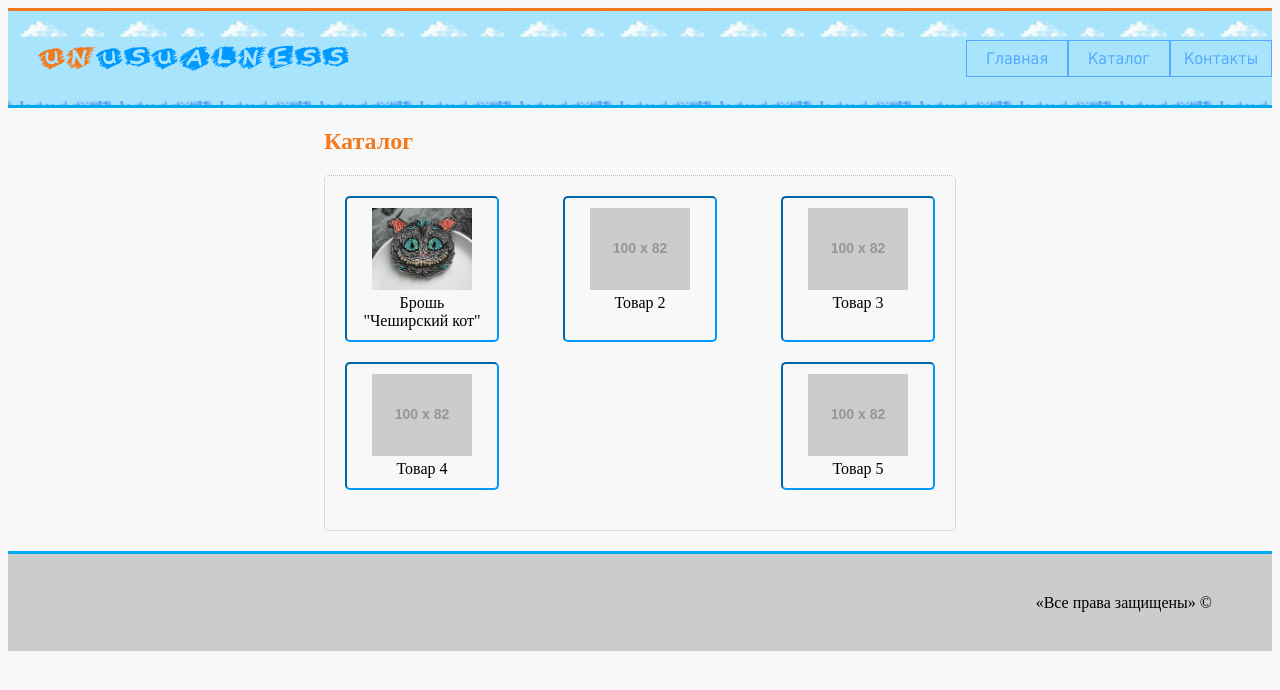
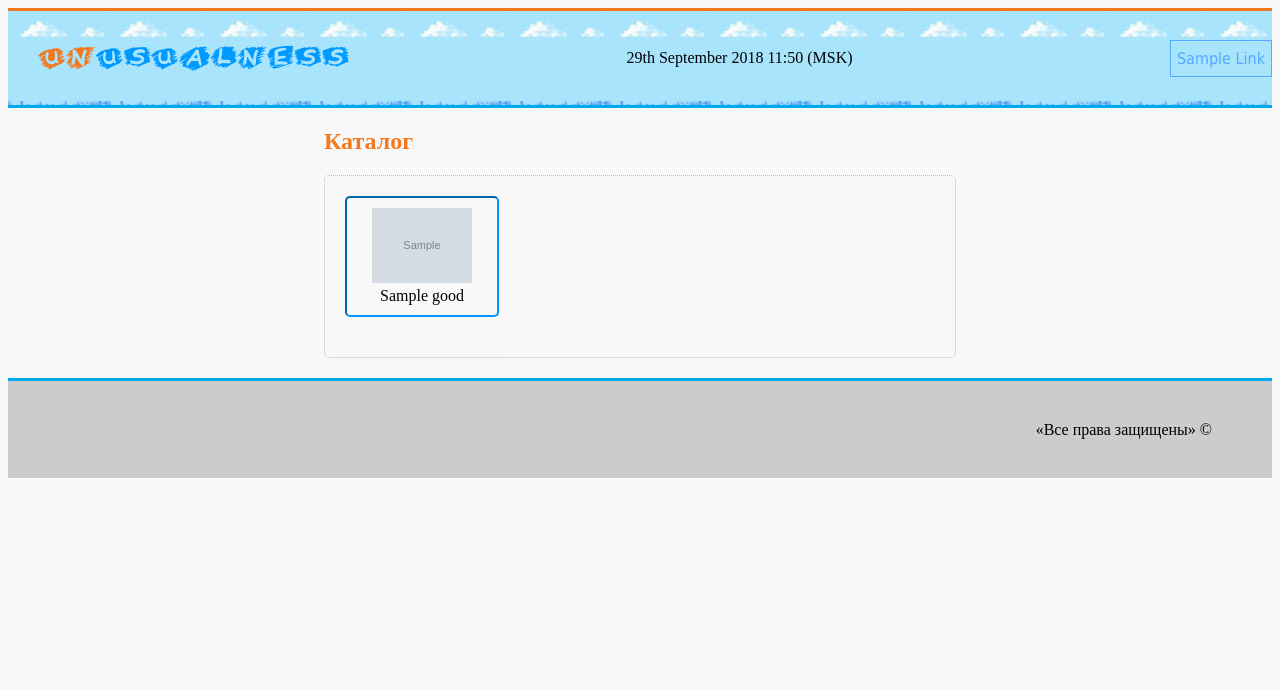
Before and after one commit to donc1everon/django, a Django app: template server/mainapp/templates/mainapp/catalog.html in a window 1280 px wide. Shown: the top 690 px of the page. Run offline with Django 3.2, Linux system fonts and the light colour scheme; the template is opened without the code that fills it: most values are stand-ins (such as "Sample title", 1, 10 or a date in 2020); grey boxes marked "Sample" are stand-in pictures; grey boxes labelled with a size stand in for pictures from a placeholder-image service; some libraries are stand-ins or nearby versions.

Commit message:
end lesson 02

```diff
--- a/server/mainapp/static/mainapp/style.css
+++ b/server/mainapp/static/mainapp/style.css
@@ -92,6 +92,7 @@ th, td {
 textarea {
 	height: 120px;
 }
+
 .clearfix {
 	clear: both;
 }
@@ -147,6 +148,10 @@ textarea {
 .main-menu li:hover a{
 	background-color: #87DBBE;
 	color: #F3791F;
+}
+li.active {
+	background-color: #ECA673;
+	border-color: #ECA673;
 }
 
 
--- a/server/mainapp/templates/mainapp/catalog.html
+++ b/server/mainapp/templates/mainapp/catalog.html
@@ -1,60 +1,25 @@
-<!DOCTYPE html>
-<html lang="en">
-<head>
-	<meta charset="UTF-8">
-	<title>Каталог товаров</title>
-	{% load staticfiles %}
-	<link rel="stylesheet" href="{% static 'mainapp/style.css' %}">
-</head>
-<body>
+{% extends 'master.html' %}
 
-	<div class="header">
-		<a href="/"><span class="first-part-logo">un</span><span class="sec-part-logo">usualness</span></a>
-		<ul class="main-menu">
-			<li><a href="/">Главная</a></li>
-			<li><a href="/catalog/">Каталог</a></li>
-			<li><a href="/contacts/">Контакты</a></li>
-		</ul>
-	</div>
+{% load staticfiles %}
+
+{% block page_title %}
+Каталог
+{% endblock %}
+
+{% block page_menu %}
+
+{% include 'mainapp/components/includes/inc_menu.html' %}
+
+{% endblock %}
+
+{% block page_content %}
 
 	<div class="content">
 		<h1>Каталог</h1>
-		<div class="goods-catalog">
-			<div class="good">
-				<a href="/brooch/" >
-					<img src="{% static 'mainapp/img/cheshire_cat.jpg' %}" alt="Брошь Чеширский кот" class="catalog-img">
-					<p>Брошь "Чеширский&nbsp;кот"</p>
-				</a>
-			</div>
-			<div class="good">
-				<a href="#" >
-					<img src="http://placehold.it/100x82" alt="Брошь Чеширский кот" class="catalog-img">
-					<p>Товар 2</p>
-				</a>
-			</div>
-			<div class="good">
-				<a href="#" >
-					<img src="http://placehold.it/100x82" alt="Брошь Чеширский кот" class="catalog-img">
-					<p>Товар 3</p>
-				</a>
-			</div>
-			<div class="good">
-				<a href="#" >
-					<img src="http://placehold.it/100x82" alt="Брошь Чеширский кот" class="catalog-img">
-					<p>Товар 4</p>
-				</a>
-			</div>
-			<div class="good">
-				<a href="#" >
-					<img src="http://placehold.it/100x82" alt="Брошь Чеширский кот" class="catalog-img">
-					<p>Товар 5</p>
-				</a>
-			</div>
+
+		{% include 'mainapp/components/includes/inc_goods.html' %}
+
 		</div>
-	</div>
 
-	<div class="footer">
-		<p>«Все права защищены» &copy;</p>
-	</div>
-</body>
-</html>
+
+{% endblock %}
--- /dev/null
+++ b/server/mainapp/templates/mainapp/components/includes/inc_goods.html
@@ -0,0 +1,16 @@
+		<div class="goods-catalog">
+			{% for good in goods %}
+			<div class="good">
+				<a href="{% url good.href %}" >
+					{% load staticfiles %}
+					<img src="{% if good.img == 'http://placehold.it/100x82' %}
+					{{ good.img }}
+					{% else %}
+					{% static 'mainapp/img/' %}{{ good.img }}
+					{% endif %}
+					" alt="{{ good.name }}" class="catalog-img">
+					<p>{{ good.name }}</p>
+				</a>
+			</div>
+			{% endfor %}
+		</div>
--- /dev/null
+++ b/server/mainapp/templates/mainapp/components/includes/inc_menu.html
@@ -0,0 +1,11 @@
+<ul class="main-menu">
+	{% for link in links_menu %}
+	<li class="{% if request.resolver_match.url_name == link.href %}
+	active
+	{% endif %}">
+	<a href="{% url link.href %}">
+		{{ link.name|title }}
+	</a>
+</li>
+{% endfor %}
+</ul>
--- a/server/mainapp/urls.py
+++ b/server/mainapp/urls.py
@@ -3,8 +3,8 @@ from django.urls import path
 from . import views
 
 urlpatterns = [
-    path('', views.main_page),
-    path('catalog/', views.catalog_list),
-    path('brooch/', views.product_detail),
-    path('contacts/', views.contacts),
+    path('', views.main_page, name='main_page'),
+    path('catalog/', views.catalog_list, name='catalog'),
+    path('brooch/', views.product_detail, name='brooch'),
+    path('contacts/', views.contacts, name='contacts'),
 ]
--- a/server/server/settings.py
+++ b/server/server/settings.py
@@ -55,7 +55,9 @@ ROOT_URLCONF = 'server.urls'
 TEMPLATES = [
     {
         'BACKEND': 'django.template.backends.django.DjangoTemplates',
-        'DIRS': [],
+        'DIRS': [
+            'server/templates'
+        ],
         'APP_DIRS': True,
         'OPTIONS': {
             'context_processors': [
@@ -106,7 +108,7 @@ AUTH_PASSWORD_VALIDATORS = [
 
 LANGUAGE_CODE = 'en-us'
 
-TIME_ZONE = 'UTC'
+TIME_ZONE = 'Europe/Moscow'
 
 USE_I18N = True
 
--- /dev/null
+++ b/server/server/templates/master.html
@@ -0,0 +1,30 @@
+<!DOCTYPE html>
+<html lang="en">
+<head>
+	<meta charset="UTF-8">
+	<title>
+        {% block page_title %}
+        {% endblock %}
+    </title>
+	{% load staticfiles %}
+	<link rel="stylesheet" href="{% static 'mainapp/style.css' %}">
+</head>
+<body>
+
+	<div class="header">
+		<a href="/"><span class="first-part-logo">un</span><span class="sec-part-logo">usualness</span></a>
+		{% now "jS F Y H:i (T)" %}
+        {% block page_menu %}
+        {% endblock %}
+    </div>
+
+
+        {% block page_content %}
+        {% endblock %}
+
+	<div class="footer">
+		<p>«Все права защищены» &copy;</p>
+	</div>
+
+</body>
+</html>
```
Also changed, not shown: server/mainapp/templates/mainapp/brooch.html (+15 -23 lines), server/mainapp/templates/mainapp/contacts.html (+13 -23 lines), server/mainapp/templates/mainapp/index.html (+16 -24 lines), server/mainapp/views.py (+34 -4 lines).
